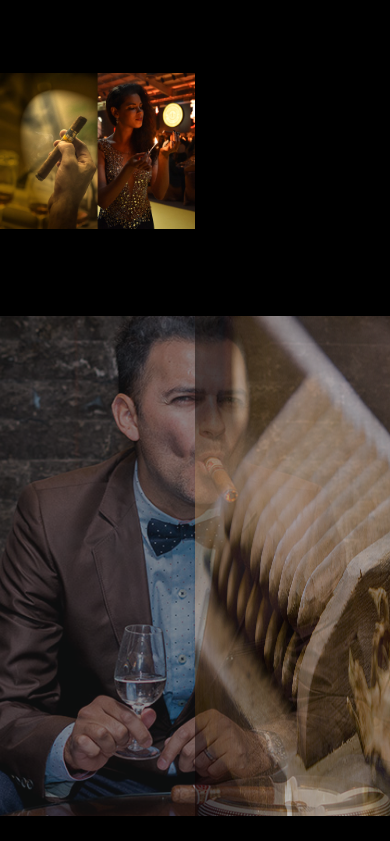
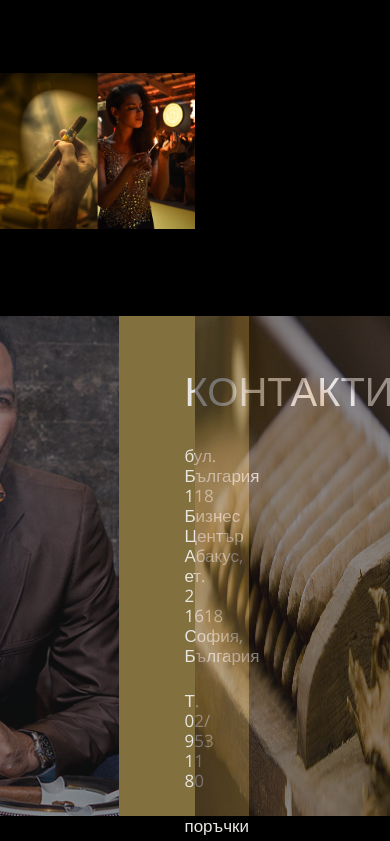
Before and after one commit to d3ltaf0rc3/Cigar-Shop, an Angular app: page / in a window 390 px wide. Shown: the part 1912-2753 px from the top of the page. Built offline with nearby package versions, Linux system fonts and the light colour scheme.

Commit message:
fix: responsive width

```diff
--- a/src/app/home/contacts-section/contacts-section.component.html
+++ b/src/app/home/contacts-section/contacts-section.component.html
@@ -1,6 +1,6 @@
 <section>
     <article>
-        <img src="../../assets/images/homepage_contacts_left.jpg" alt="contacts left">
+        <img class="contacts-left" src="../../assets/images/homepage_contacts_left.jpg" alt="contacts left">
         <div class="contacts">
             <h2>КОНТАКТИ</h2>
             <a
--- a/src/app/home/contacts-section/contacts-section.component.scss
+++ b/src/app/home/contacts-section/contacts-section.component.scss
@@ -10,7 +10,7 @@ article {
 article:first-child {
     display: flex;
     img {
-        width: 955 - 370px;
+        width: 61.25%;
         object-fit: cover;
     }
 }
@@ -23,7 +23,7 @@ img {
 
 .contacts {
     height: 500px;
-    width: 370px;
+    width: 38.75%;
     background-color: #82703e;
     padding: 50px 65px;
     color: #e8e6e3;
--- a/src/app/home/hero-section/hero-section.component.scss
+++ b/src/app/home/hero-section/hero-section.component.scss
@@ -15,7 +15,7 @@ video {
 }
 
 h1 {
-    font-size: 40px;
+    font-size: 39px;
     color: #e8e6e3;
     font-weight: 800;
     line-height: 50px;
```
